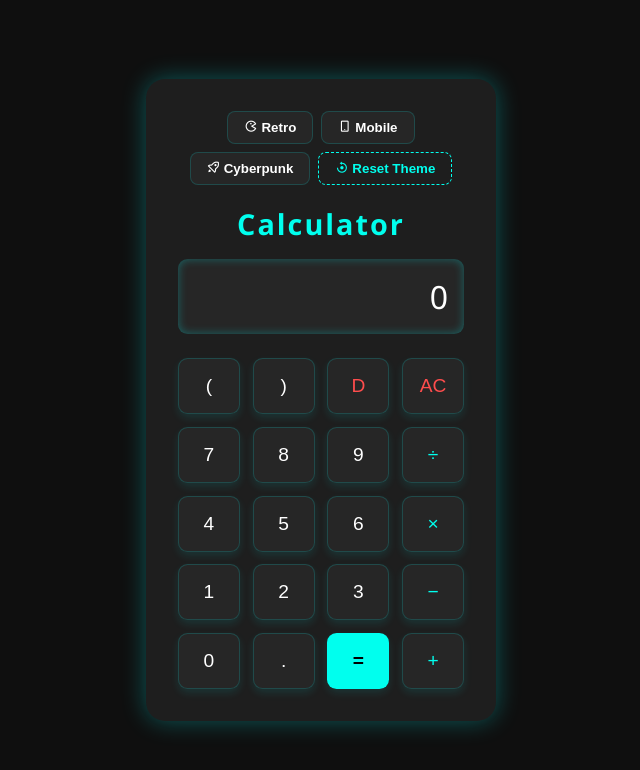
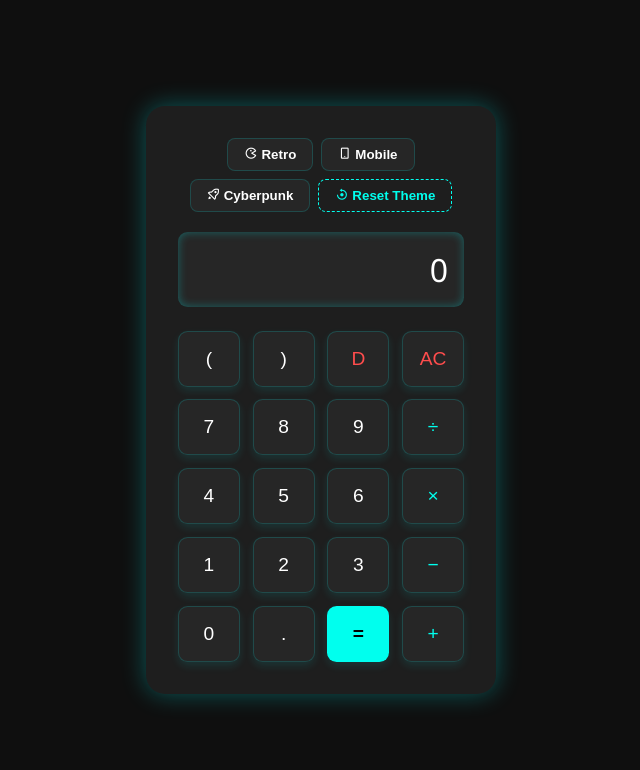
Before and after one commit to sankhyayan-dey/codsoft-level-1-tasks, a plain HTML site: page task-3-calculator/index.html in a window 1280 px wide. Shown: the whole page, without its empty margins (319-959 px from the left). Drawn offline with nearby package versions, Linux system fonts and the light colour scheme.

Commit message:
chore: remove calculator title for cleaner UI

```diff
--- a/task-3-calculator/index.html
+++ b/task-3-calculator/index.html
@@ -31,8 +31,6 @@
               <i class="bx bx-reset"></i> Reset Theme
             </button>
           </div>
-
-          <h1 class="title">Calculator</h1>
         </header>
 
         <div class="display-screen" id="display">0</div>
```
